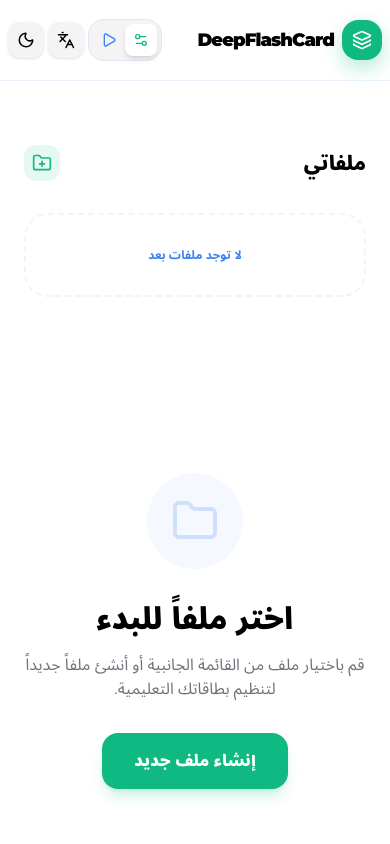
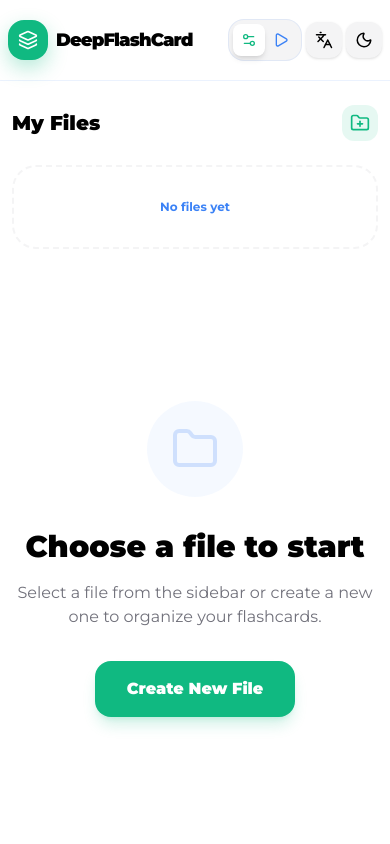
Before and after one commit to OussamaSEBROU/DeepFlashcard, a React (Vite) app: page / in a window 390 px wide. Shown: the top 844 px of the page. Built offline with nearby package versions, Linux system fonts and the light colour scheme.

Commit message:
Update App.tsx

```diff
--- a/src/App.tsx
+++ b/src/App.tsx
@@ -35,7 +35,7 @@ export default function App() {
   });
   const [lang, setLang] = useState<Language>(() => {
     const saved = localStorage.getItem('lang') as Language;
-    return saved || 'ar';
+    return saved || 'en';
   });
 
   const t = translations[lang];
@@ -82,7 +82,15 @@ export default function App() {
     const sharedCards = params.get('cards');
     if (sharedCards) {
       try {
-        const parsed = JSON.parse(LZString.decompressFromEncodedURIComponent(sharedCards));
+        const decompressed = LZString.decompressFromEncodedURIComponent(sharedCards);
+        let parsed;
+        try {
+          parsed = JSON.parse(decompressed);
+        } catch {
+          // If JSON parse fails, try the new ultra-short delimiter format
+          parsed = decompressed.split('\x1E').map(cardStr => cardStr.split('\x1F'));
+        }
+
         const cards: Flashcard[] = parsed.map((item: any) => {
           if (Array.isArray(item)) {
             return {
@@ -503,7 +511,7 @@ export default function App() {
         </div>
       </nav>
 
-      <main className="max-w-6xl mx-auto px-6 py-16">
+      <main className="max-w-6xl mx-auto px-3 md:px-6 py-6 md:py-16">
         <AnimatePresence mode="wait">
           {viewMode === 'manage' ? (
             <motion.div
@@ -514,8 +522,8 @@ export default function App() {
               transition={{ duration: 0.5, type: 'spring' }}
             >
               {/* Folders Sidebar/Grid */}
-              <div className="grid grid-cols-1 lg:grid-cols-[300px_1fr] gap-12">
-                <aside className="space-y-8">
+              <div className="grid grid-cols-1 lg:grid-cols-[300px_1fr] gap-6 md:gap-12">
+                <aside className="space-y-6 md:space-y-8">
                   <div className="flex items-center justify-between">
                     <h3 className="text-xl font-black text-black dark:text-white">{t.myFiles}</h3>
                     <button
@@ -568,25 +576,25 @@ export default function App() {
                   </div>
                 </aside>
 
-                <div className="space-y-12">
+                <div className="space-y-6 md:space-y-12">
                   {activeSet ? (
                     <>
-                      <header className="flex flex-col md:flex-row md:items-end justify-between gap-6">
+                      <header className="flex flex-col md:flex-row md:items-end justify-between gap-4 md:gap-6">
                         <div>
-                          <div className="inline-flex items-center gap-2 px-4 py-1.5 rounded-full bg-accent/10 text-accent text-[10px] font-black uppercase tracking-widest mb-4 border border-accent/20">
+                          <div className="inline-flex items-center gap-2 px-3 py-1 md:px-4 md:py-1.5 rounded-full bg-accent/10 text-accent text-[10px] font-black uppercase tracking-widest mb-2 md:mb-4 border border-accent/20">
                             <BookOpen size={12} />
                             <span>{t.activeFile}</span>
                           </div>
-                          <h2 className="text-4xl md:text-5xl font-black text-black dark:text-white tracking-tighter">
+                          <h2 className="text-2xl md:text-5xl font-black text-black dark:text-white tracking-tighter">
                             {activeSet.title}
                           </h2>
                         </div>
                         {activeSet.id !== 'shared-set' && (
                           <button
                             onClick={() => setIsClearModalOpen(true)}
-                            className="flex items-center gap-2 px-6 py-3 text-sm font-black text-red-500 hover:bg-red-50 dark:hover:bg-red-900/20 rounded-2xl transition-all"
+                            className="flex items-center gap-2 px-4 py-2 md:px-6 md:py-3 text-xs md:text-sm font-black text-red-500 hover:bg-red-50 dark:hover:bg-red-900/20 rounded-xl md:rounded-2xl transition-all w-fit"
                           >
-                            <Trash2 size={18} />
+                            <Trash2 size={16} className="md:w-[18px] md:h-[18px]" />
                             <span>{t.clearFile}</span>
                           </button>
                         )}
@@ -594,7 +602,7 @@ export default function App() {
 
                       {activeSet.id !== 'shared-set' && <FlashcardForm onAdd={addCard} lang={lang} />}
 
-                      <div className="grid grid-cols-1 md:grid-cols-2 gap-8">
+                      <div className="grid grid-cols-1 md:grid-cols-2 gap-4 md:gap-8">
                         <AnimatePresence mode="popLayout">
                           {activeSet.cards.map((card) => (
                             <motion.div
```
